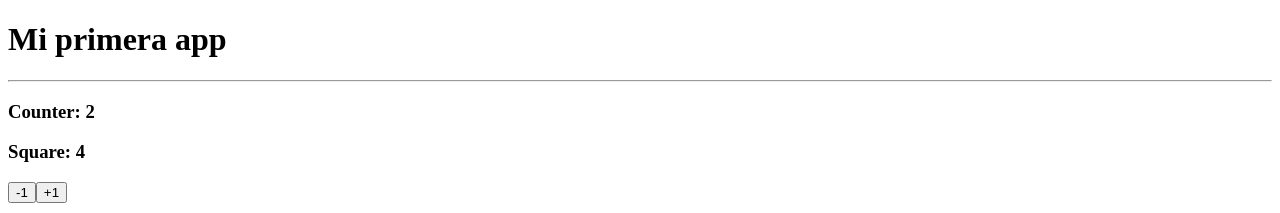
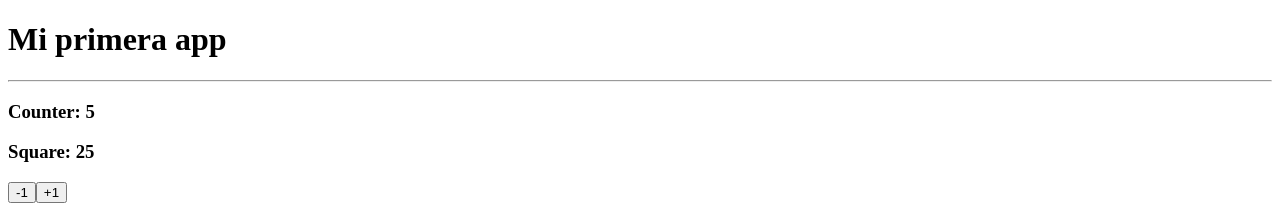
Before and after one commit to CasJuan/curso-vue, a Vue app in the folder indecision-app/: page / in a window 1280 px wide. Shown: the top 213 px of the page. Built offline with nearby package versions, Linux system fonts and the light colour scheme; the HTML template or start-up script is replaced by a standard one.

Commit message:
[add] manejo de props

```diff
--- a/indecision-app/src/App.vue
+++ b/indecision-app/src/App.vue
@@ -2,7 +2,7 @@
     <h1>Mi primera app</h1>
     <hr>
 
-    <MyCounter/>
+    <MyCounter :value="5" />
 
 </template>
 
--- a/indecision-app/src/components/MyCounter.vue
+++ b/indecision-app/src/components/MyCounter.vue
@@ -17,7 +17,17 @@
 <script lang="ts" setup>
 import {computed, ref} from 'vue';
 
-    const counter = ref(2);
+/* const props = defineProps({
+    value: {type: Number, required:true},
+}); */
+
+interface Props {
+    value: number;
+}
+const props = defineProps<Props>();
+
+
+    const counter = ref(props.value);
     const squareCounter = computed(() => counter.value * counter.value);
 
     const incrementar  = () => {
```
